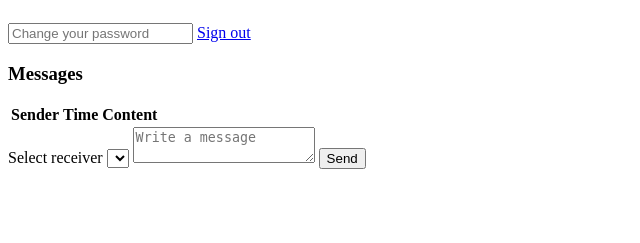
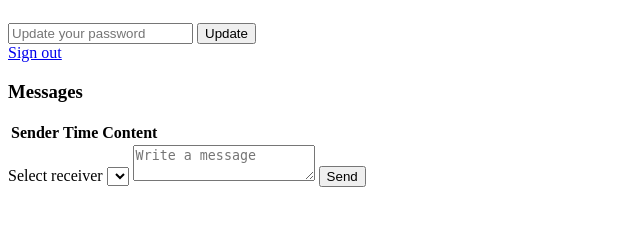
Before and after one commit to yuzamonkey/csb_project_2022, a Django app: template csb_project/templates/user.html in a window 1280 px wide. Shown: the part 57-300 px from the top of the page, without its empty margins (0-640 px from the left). Run offline with Django 4.2, Linux system fonts and the light colour scheme; the template is opened without the code that fills it, so the values that code supplies are empty.

Commit message:
update password

```diff
--- a/csb_project/templates/user.html
+++ b/csb_project/templates/user.html
@@ -10,8 +10,12 @@
 
 <body>
     <h1>A warm welcome, {{username}}</h1>
+    <form action="../update_password/" method="POST">
+        <input type="password" name="password" placeholder="Update your password" minlength="3">
+        <input type="hidden" name="username" value={{username}}>
+        <button type="submit">Update</button>
+    </form>
 
-    <input type="text" placeholder="Change your password">
     <a href="/">Sign out</a>
 
     <h3>Messages</h3>
@@ -30,7 +34,7 @@
         {% endfor %}
     </table>
 
-    <form action='../send_message/' method="POST">
+    <form action="../send_message/" method="POST">
         <label for="receivers">Select receiver</label>
         <select name="receiver" id="receivers">
             {% for user in users %}
--- a/csb_project/urls.py
+++ b/csb_project/urls.py
@@ -24,5 +24,6 @@ urlpatterns = [
     path('signup/', views.sign_up, name='signup'),
     path('user/', views.user_view, name='user_view'),
     path('send_message/', views.send_message, name='send_message'),
+    path('update_password/', views.update_password, name='update_password'),
     #path('admin/', admin.site.urls),
 ]
```
Also changed, not shown: csb_project/views.py (+9 -3 lines), db.sqlite3.
